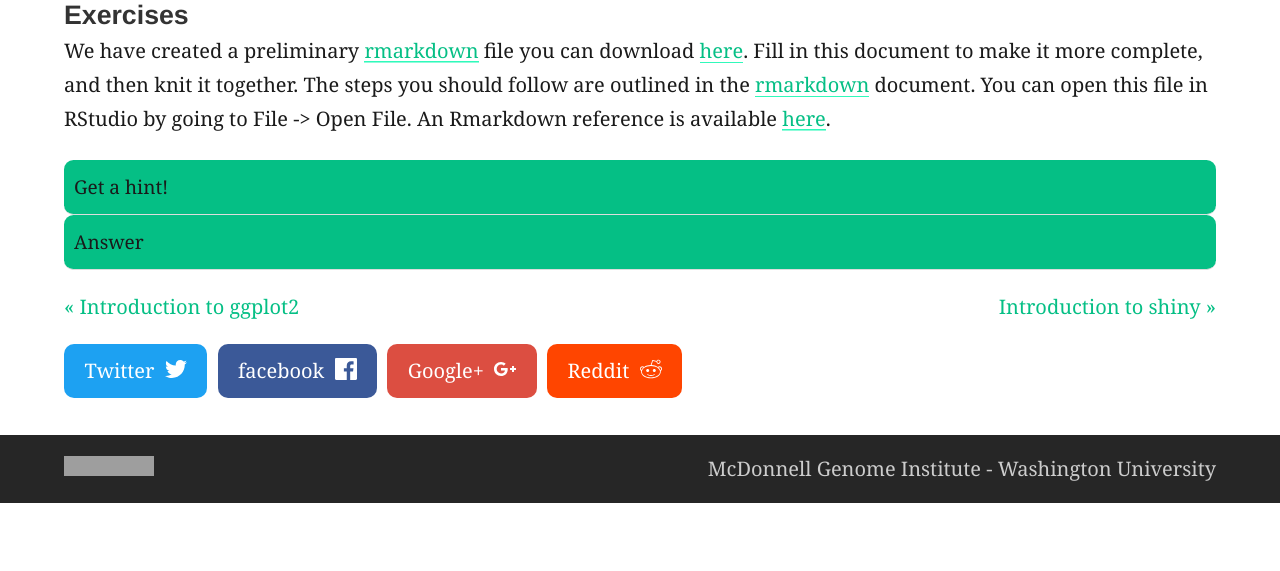
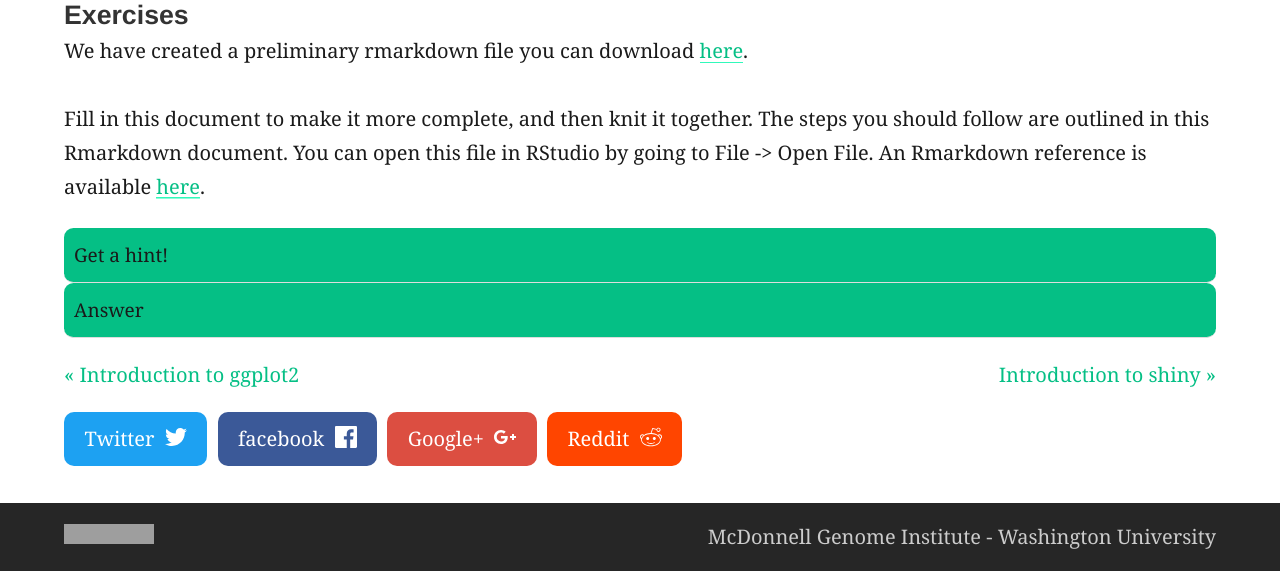
Before and after one commit to griffithlab/genviz.org, a Jekyll site: the page built from _posts/0002-05-01-introToRmarkdown.md, in a window 1280 px wide and 900 px high, scrolled down 3730 px, cut to the strip 329-900 px from the top of the window. Built offline with Jekyll 4.4.1, drawn with Linux system fonts in a browser that asks for light colours; nearby versions of some CDN libraries; before the commit the page ends 4562 px from its top, so only the background shows below that; grey boxes are pictures that could not be loaded.

Commit message:
minor updates

```diff
--- a/_posts/0002-05-01-introToRmarkdown.md
+++ b/_posts/0002-05-01-introToRmarkdown.md
@@ -45,7 +45,9 @@ As we have mentioned you can insert a code chunk using the `insert` button on th
 
 #### Exercises
 
-We have created a preliminary [rmarkdown](https://cran.r-project.org/web/packages/rmarkdown/index.html) file you can download [here](https://raw.githubusercontent.com/griffithlab/gen-viz-workshop/gh-pages/assets/Rmarkdown/rmarkdown_exercise1_question.Rmd). Fill in this document to make it more complete, and then knit it together. The steps you should follow are outlined in the [rmarkdown](https://cran.r-project.org/web/packages/rmarkdown/index.html) document. You can open this file in RStudio by going to File -> Open File. An Rmarkdown reference is available [here](https://www.rstudio.com/wp-content/uploads/2015/03/rmarkdown-reference.pdf).
+We have created a preliminary rmarkdown file you can download [here](https://raw.githubusercontent.com/griffithlab/gen-viz-workshop/gh-pages/assets/Rmarkdown/rmarkdown_exercise1_question.Rmd).
+
+Fill in this document to make it more complete, and then knit it together. The steps you should follow are outlined in this Rmarkdown document. You can open this file in RStudio by going to File -> Open File. An Rmarkdown reference is available [here](https://www.rstudio.com/wp-content/uploads/2015/03/rmarkdown-reference.pdf).
 
 {% include question.html question="Get a hint!" answer='Look at the Rmarkdown reference guide mentioned above or the cheatsheets in Rstudio.'%}
 {% include question.html question="Answer" answer='Here is a more complete <a href="https://raw.githubusercontent.com/griffithlab/gen-viz-workshop/gh-pages/assets/Rmarkdown/rmarkdown_exercise1_answer.Rmd">.Rmd file</a>.'%}
```
